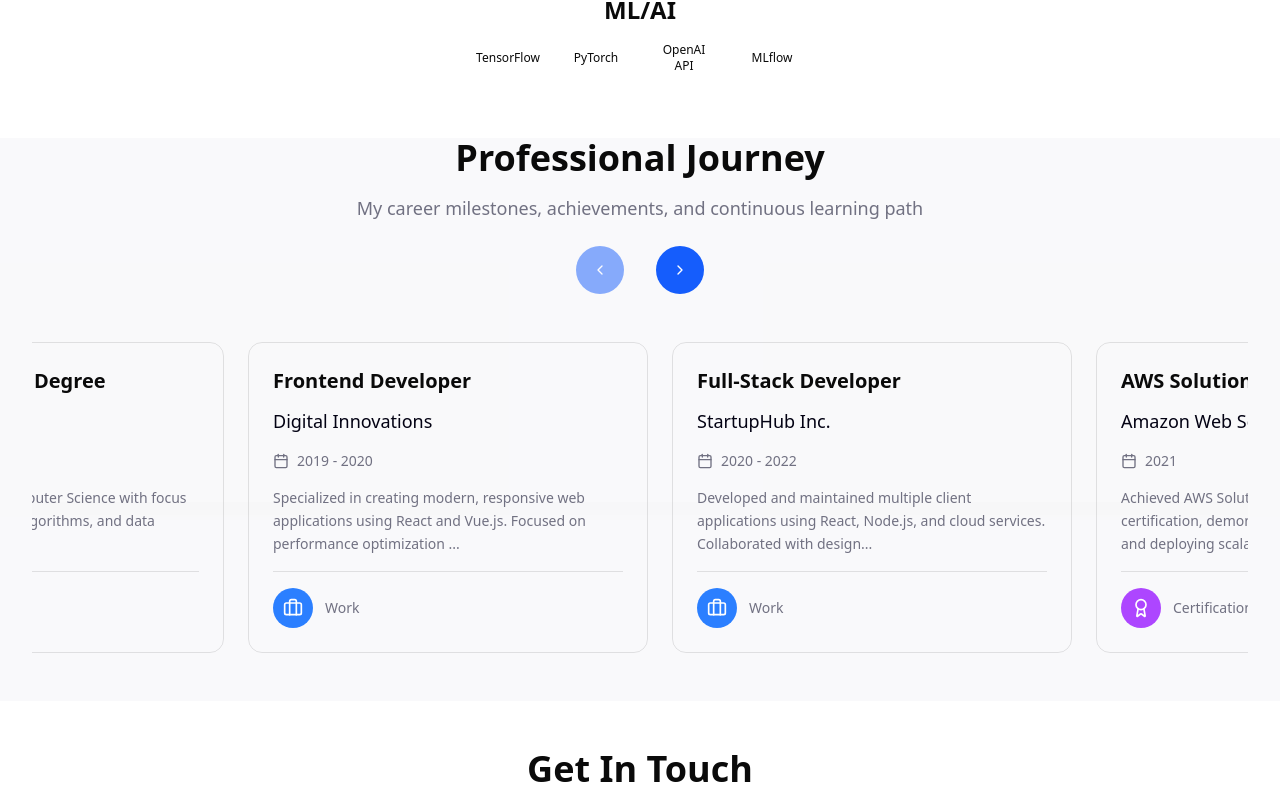
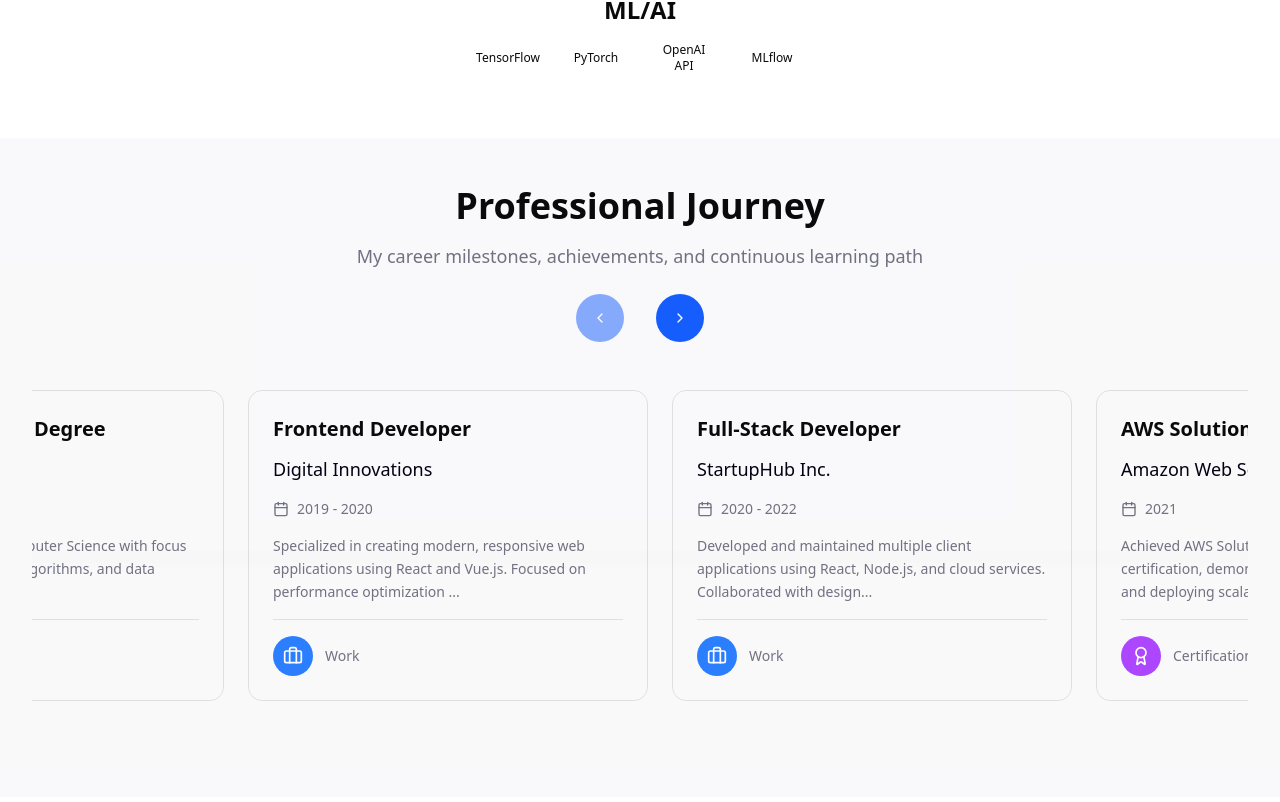
Before and after one commit to ramizik/my-website, a React (Vite) app: page / in a window 1280 px wide. Shown: the part 2278-3080 px from the top of the page. Built offline with nearby package versions, Linux system fonts and the light colour scheme.

Commit message:
Fix Timeline Section Header Spacing

```diff
--- a/src/components/TimelineSection.tsx
+++ b/src/components/TimelineSection.tsx
@@ -308,7 +308,7 @@ export default function TimelineSection() {
   }, []);
 
   return (
-    <section id="timeline" className="py-8 bg-muted/30">
+    <section id="timeline" className="py-12 bg-muted/30">
       <div className="max-w-7xl mx-auto px-4 sm:px-6 lg:px-8">
         {/* Section Header */}
         <div className="text-center mb-6">
```
